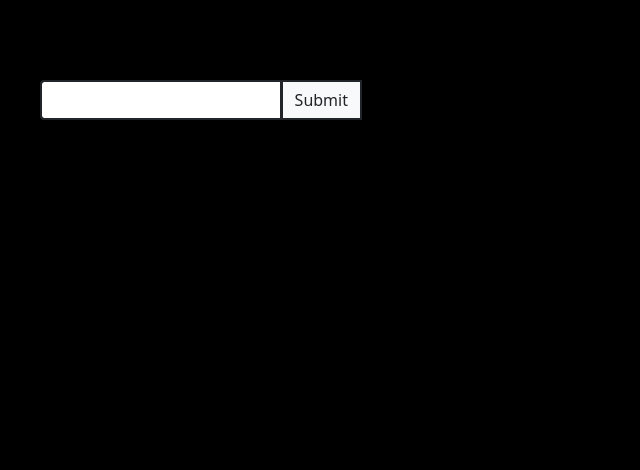
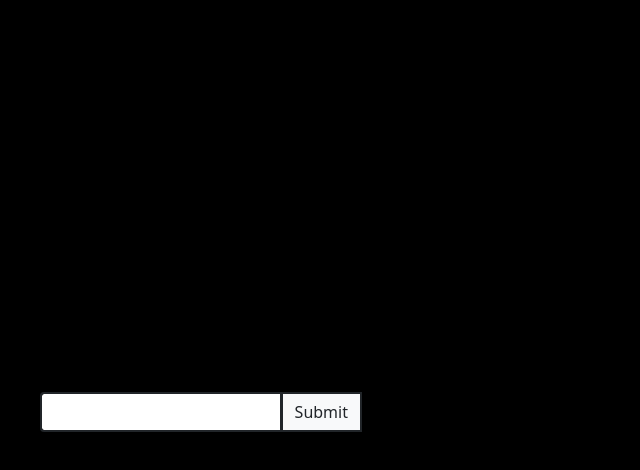
Before and after one commit to piyushpatilx/thala-for-a-reason, a plain HTML site: page index.html in a window 1280 px wide. Shown: the whole page, without its empty margins (0-640 px from the left). Drawn offline with nearby package versions, Linux system fonts and the light colour scheme.

Commit message:
Update index.html

```diff
--- a/index.html
+++ b/index.html
@@ -9,9 +9,7 @@
         #box {
             margin: 10%;
             margin-top: 20%;
-            display: flex;
-            justify-content: center;
-            align-items: center;
+
         }
         #vid {
             margin-right: 10%;
@@ -20,6 +18,11 @@
         body {
             max-width: 400px;
             background-color: black;
+            display: flex;
+            justify-content: center;
+            align-items: center;
+            height: 100vh; /* Optional: This ensures full viewport height */
+             margin: 0;
         }
         #msg, #msg2{
             margin-top: 10%;
```
